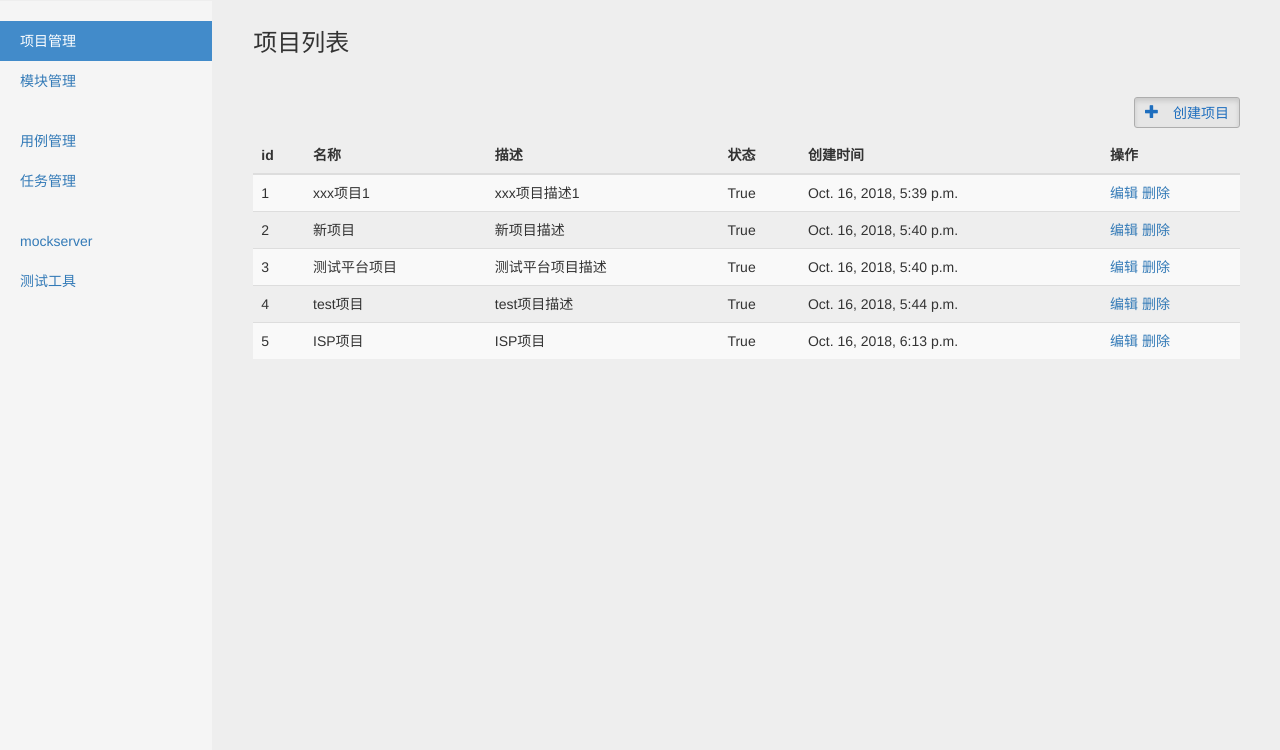
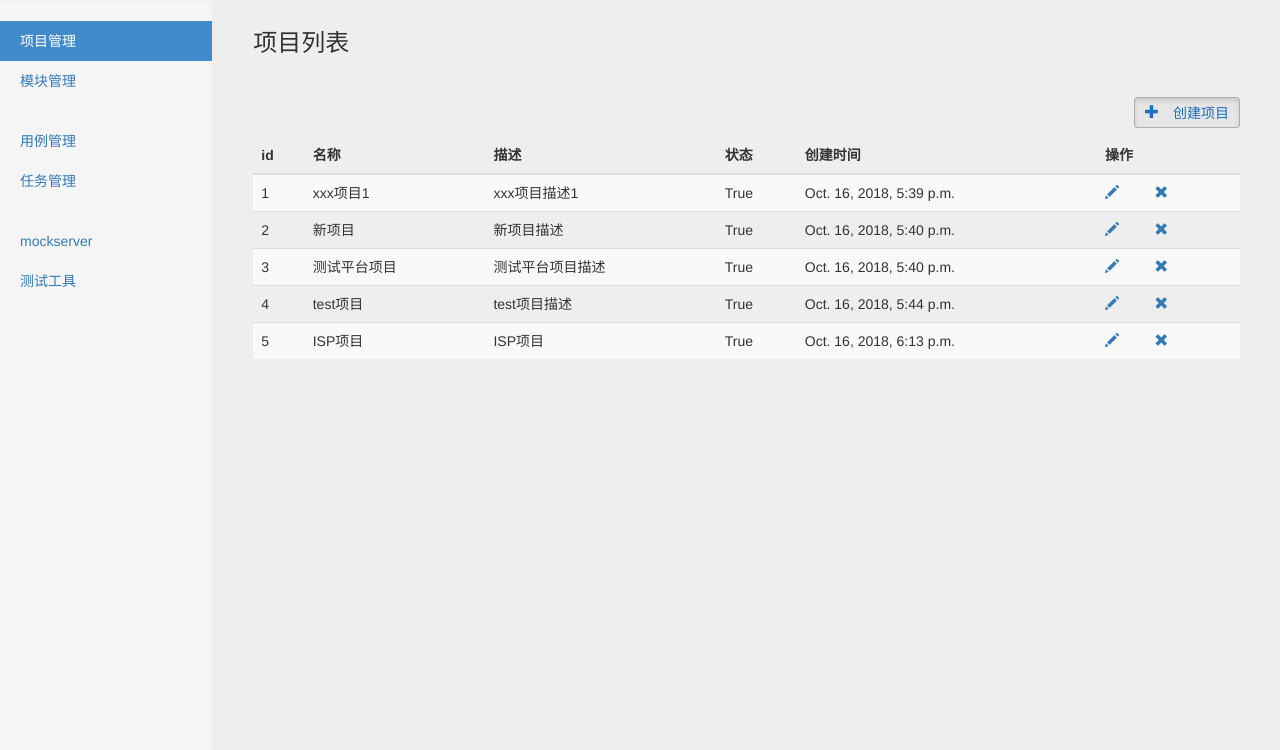
Before and after one commit to chenyaotest/test_dev, a Django app: page /manage/project_manage/ in a window 1280 px wide. Shown: the part 50-800 px from the top of the page. Run offline with Django 3.2, Linux system fonts and the light colour scheme; a user stored in the database is signed in; data comes from the database, SQL or seed files in the repository; both versions use the stored data as it was after the commit; some libraries are stand-ins or nearby versions.

Commit message:
编辑和删除图标加了样式

```diff
--- a/test_platform/templates/project_manage.html
+++ b/test_platform/templates/project_manage.html
@@ -71,8 +71,9 @@
                                 <td>{{ project.status }}</td>
                                 <td>{{ project.create_time }}</td>
                                 <td>
-                                    <a href="/manage/edit_project/{{project.id}}/">编辑</a>
-                                    <a href="/manage/delete_project/{{project.id}}/">删除</a>
+                                    <a href="/manage/edit_project/{{project.id}}/" data-toggle="tooltip" title="编辑"><span class="glyphicon glyphicon-pencil"></span></a>
+                                    &nbsp;&nbsp;&nbsp;&nbsp;&nbsp;&nbsp;&nbsp;
+                                    <a href="/manage/delete_project/{{project.id}}/" data-toggle="tooltip" title="删除"><span class="glyphicon glyphicon-remove"></span></a>
                                 </td>
                             </tr>
                             {% endfor %}
```
Also changed, not shown: test_platform/test.sqlite3.
